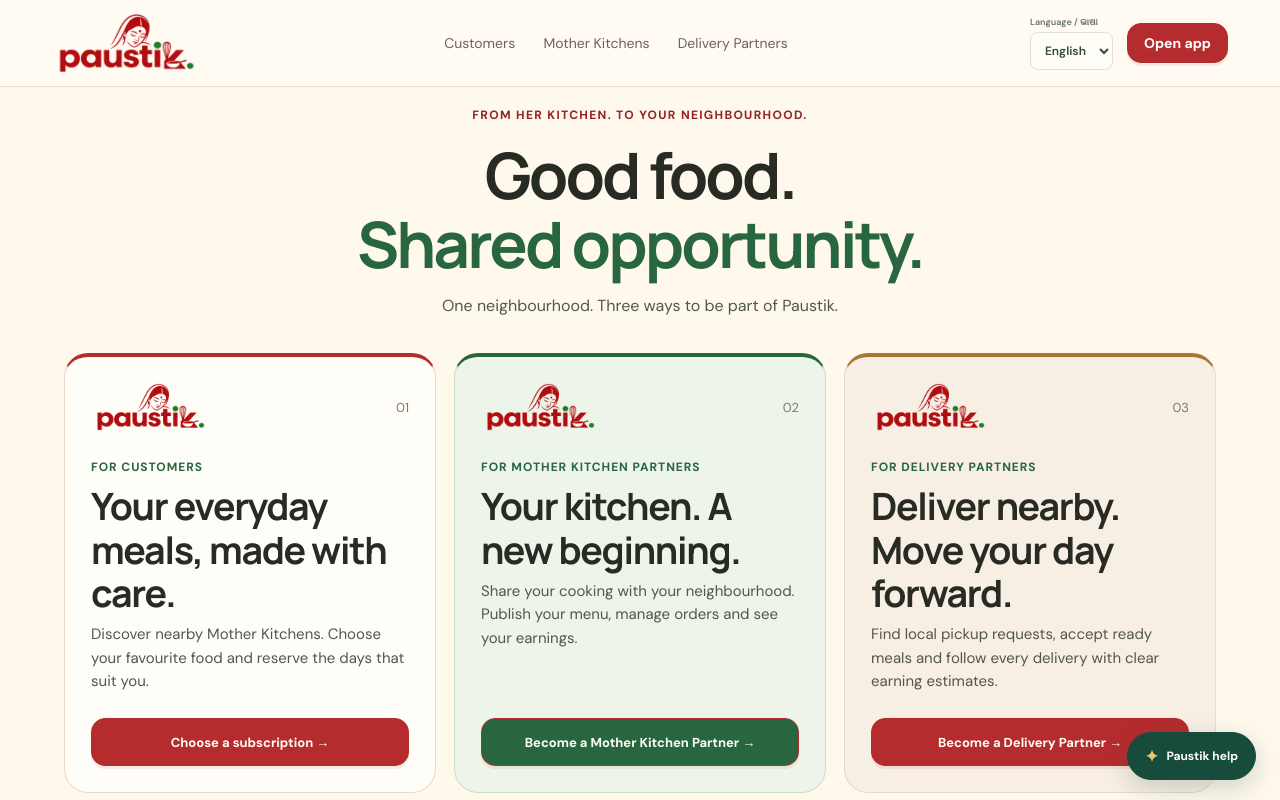
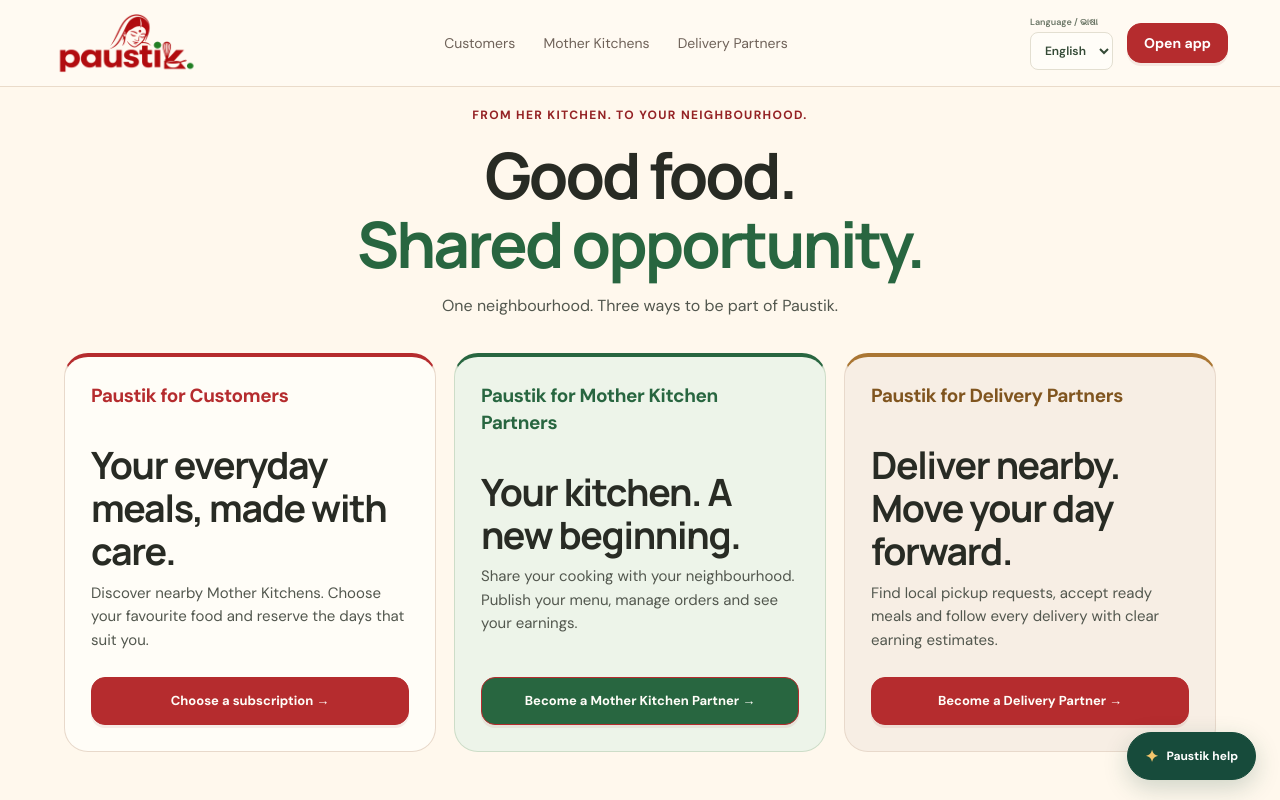
Before and after one commit to asish3537-blip/austic, a Next.js app: page / in a window 1280 px wide. Shown: the top 800 px of the page. Built offline with nearby package versions, Linux system fonts and the light colour scheme.

Commit message:
Replace homepage card logos and numbering with audience text

```diff
--- /dev/null
+++ b/app/journey-branding.css
@@ -0,0 +1 @@
+.audience-brand{font-size:19px;font-weight:700;line-height:1.4;color:#286640;margin:0 0 24px;max-width:260px;letter-spacing:-.02em}.audience-card.customer .audience-brand{color:#b52c2e}.audience-card.delivery .audience-brand{color:#80551f}.footer-brand{display:block;flex-shrink:0}.footer-brand img{display:block;width:112px;height:auto}.site-footer{gap:20px;flex-wrap:wrap}@media(max-width:640px){.audience-brand{font-size:18px;margin-bottom:20px}.site-footer .footer-brand{flex-basis:100%}.footer-brand img{width:100px}}
--- a/app/layout.tsx
+++ b/app/layout.tsx
@@ -16,6 +16,7 @@ import "./admin-console.css";
 import "./pilot-ui.css";
 import "./app-workspace.css";
 import "./notifications-maps.css";
+import "./journey-branding.css";
 
 export const metadata: Metadata = {
   title: {
@@ -65,6 +66,7 @@ export default function RootLayout({ children }: Readonly<{ children: React.Reac
         {children}
         <PausstikAssistant />
         <footer className="site-footer">
+          <Link href="/" className="footer-brand" aria-label="Paustik home"><Image src="/assets/paustik-mother-wordmark.webp" alt="Paustik" width={140} height={68}/></Link>
           <span className="footer-links"><Link href="/"><UiText text="Website"/></Link><Link href="/help"><UiText text="Help"/></Link><span className="admin-footer-entry"><Link href="/admin-sign-in"><UiText text="Admin"/></Link><span className="admin-footer-menu"><Link href="/admin/paustik-admin"><UiText text="Admin dashboard"/></Link><Link href="/admin-sign-in"><UiText text="Admin sign in"/></Link></span></span></span>
           <small className="footer-copyright">© 2026 Paustik. All rights reserved.</small>
         </footer>
--- a/app/page.tsx
+++ b/app/page.tsx
@@ -1,9 +1,8 @@
-import Image from "next/image";
 import Link from "next/link";
 import { MealCarousel } from "@/components/meal-carousel";
 const journeys=[
-  {id:"customers",number:"01",label:"For customers",title:"Your everyday meals, made with care.",text:"Discover nearby Mother Kitchens. Choose your favourite food and reserve the days that suit you.",cta:"Choose a subscription",href:"/app",tone:"customer"},
-  {id:"for-mothers",number:"02",label:"For Mother Kitchen Partners",title:"Your kitchen. A new beginning.",text:"Share your cooking with your neighbourhood. Publish your menu, manage orders and see your earnings.",cta:"Become a Mother Kitchen Partner",href:"/sign-up?role=MOTHER",tone:"mother"},
-  {id:"for-delivery",number:"03",label:"For Delivery Partners",title:"Deliver nearby. Move your day forward.",text:"Find local pickup requests, accept ready meals and follow every delivery with clear earning estimates.",cta:"Become a Delivery Partner",href:"/sign-up?role=DELIVERY_AGENT",tone:"delivery"},
+  {id:"customers",label:"Paustik for Customers",title:"Your everyday meals, made with care.",text:"Discover nearby Mother Kitchens. Choose your favourite food and reserve the days that suit you.",cta:"Choose a subscription",href:"/app",tone:"customer"},
+  {id:"for-mothers",label:"Paustik for Mother Kitchen Partners",title:"Your kitchen. A new beginning.",text:"Share your cooking with your neighbourhood. Publish your menu, manage orders and see your earnings.",cta:"Become a Mother Kitchen Partner",href:"/sign-up?role=MOTHER",tone:"mother"},
+  {id:"for-delivery",label:"Paustik for Delivery Partners",title:"Deliver nearby. Move your day forward.",text:"Find local pickup requests, accept ready meals and follow every delivery with clear earning estimates.",cta:"Become a Delivery Partner",href:"/sign-up?role=DELIVERY_AGENT",tone:"delivery"},
 ];
-export default function HomePage(){return <main className="public-home public-home-journeys"><header className="journey-heading"><span className="eyebrow">From her kitchen. To your neighbourhood.</span><h1>Good food.<br/><em>Shared opportunity.</em></h1><p>One neighbourhood. Three ways to be part of Paustik.</p></header><section className="audience-grid" aria-label="Choose your Paustik journey">{journeys.map(j=><article className={"audience-card "+j.tone} id={j.id} key={j.id}><div className="audience-card-top"><Image src="/assets/paustik-mother-wordmark.webp" alt="Paustik" width={160} height={78}/><span>{j.number}</span></div><span className="audience-label">{j.label}</span><h2>{j.title}</h2><p>{j.text}</p><Link className="button" href={j.href}>{j.cta} →</Link></article>)}</section><MealCarousel/><section className="journey-steps" aria-label="How Paustik works"><article><span>01</span><h2>Mother-led kitchens</h2><p>Discover the mothers cooking close to you.</p></article><article><span>02</span><h2>Choose your subscription</h2><p>Pick your kitchen, meals and 3–7 days in the app.</p></article><article><span>03</span><h2>Pickup, delivery & updates</h2><p>Follow preparation, courier pickup and delivery.</p></article></section><div className="homepage-app-link"><Link href="/app" className="button">Continue in the Paustik app →</Link><Link href="/install">Get the app ↗</Link></div></main>;}
+export default function HomePage(){return <main className="public-home public-home-journeys"><header className="journey-heading"><span className="eyebrow">From her kitchen. To your neighbourhood.</span><h1>Good food.<br/><em>Shared opportunity.</em></h1><p>One neighbourhood. Three ways to be part of Paustik.</p></header><section className="audience-grid" aria-label="Choose your Paustik journey">{journeys.map(j=><article className={"audience-card "+j.tone} id={j.id} key={j.id}><div className="audience-brand">{j.label}</div><h2>{j.title}</h2><p>{j.text}</p><Link className="button" href={j.href}>{j.cta} →</Link></article>)}</section><MealCarousel/><section className="journey-steps" aria-label="How Paustik works"><article><span>01</span><h2>Mother-led kitchens</h2><p>Discover the mothers cooking close to you.</p></article><article><span>02</span><h2>Choose your subscription</h2><p>Pick your kitchen, meals and 3–7 days in the app.</p></article><article><span>03</span><h2>Pickup, delivery & updates</h2><p>Follow preparation, courier pickup and delivery.</p></article></section><div className="homepage-app-link"><Link href="/app" className="button">Continue in the Paustik app →</Link><Link href="/install">Get the app ↗</Link></div></main>;}
```
